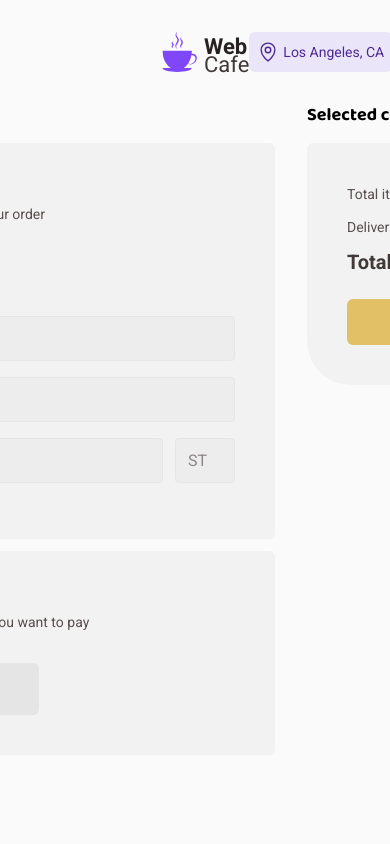
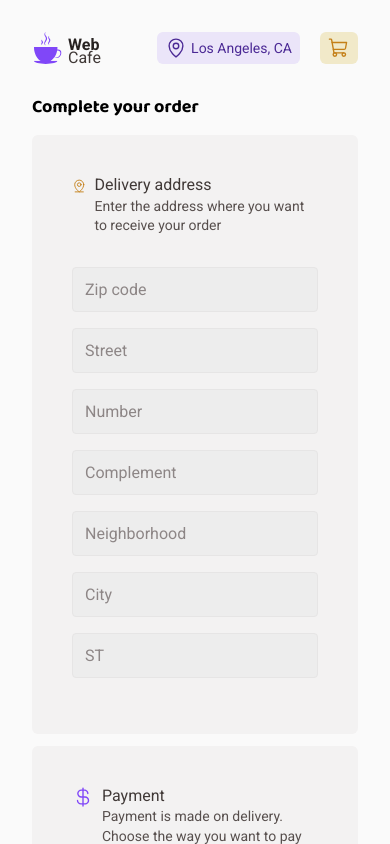
Before and after one commit to rauleffting/web-cafe, a React (Vite) app: page /checkout in a window 390 px wide. Built offline with nearby package versions, Linux system fonts and the light colour scheme.

Commit message:
fix responsiveness

```diff
--- a/src/components/Header/styles.ts
+++ b/src/components/Header/styles.ts
@@ -36,6 +36,23 @@ export const HeaderContainer = styled.header`
       font-size: 1.375rem;
       line-height: 50%;
     }
+
+    @media (max-width: 1186px) {
+      height: 2rem;
+
+      img {
+        height: 2rem;
+        width: 2rem;
+      }
+
+      p {
+        font-size: 1rem;
+      }
+
+      span {
+        font-size: 1rem;
+      }
+    }
   }
 `
 
@@ -66,6 +83,10 @@ export const LocationAndCart = styled.div`
       font-size: 0.875rem;
       line-height: 130%;
       color: ${(props) => props.theme['purple-700']};
+    }
+
+    @media (max-width: 1186px) {
+      height: 2rem;
     }
   }
 
@@ -102,6 +123,18 @@ export const LocationAndCart = styled.div`
       line-height: 130%;
       color: ${(props) => props.theme.white};
     }
+
+    @media (max-width: 1186px) {
+      height: 2rem;
+
+      p {
+        font-size: 1rem;
+      }
+
+      span {
+        font-size: 0.8rem;
+      }
+    }
   }
 
   .cart:hover {
--- a/src/layouts/DefaultLayout/styles.ts
+++ b/src/layouts/DefaultLayout/styles.ts
@@ -7,4 +7,10 @@ export const LayoutContainer = styled.div`
 
   background: ${(props) => props.theme['gray-100']};
   overflow: auto;
+
+  @media (max-width: 1186px) {
+    padding: 2rem;
+
+    overflow: auto;
+  }
 `
--- a/src/pages/Checkout/components/Cart/components/CoffeeItem/styles.ts
+++ b/src/pages/Checkout/components/Cart/components/CoffeeItem/styles.ts
@@ -2,6 +2,7 @@ import styled from 'styled-components'
 
 export const CoffeeItemContainer = styled.div`
   display: flex;
+  justify-content: space-between;
   padding-bottom: 1.5rem;
   border-bottom: 1px solid;
   border-bottom-color: ${(props) => props.theme['gray-400']};
@@ -67,6 +68,47 @@ export const CoffeeItemContainer = styled.div`
     font-size: 16px;
     line-height: 130%;
     color: ${(props) => props.theme['gray-700']};
+    white-space: nowrap;
+  }
+
+  @media (max-width: 1186px) {
+    .image {
+      width: 3rem;
+      height: 3rem;
+      margin-right: 1.25rem;
+    }
+
+    .name-quantity-remove-wrapper {
+      margin: 0;
+
+      > span {
+        font-size: 0.875rem;
+      }
+    }
+
+    .buttons-wrapper {
+      display: flex;
+      gap: 0.5rem;
+    }
+
+    .button-remove {
+      display: flex;
+      align-items: center;
+      justify-content: space-between;
+      gap: 0.25rem;
+      height: 2.375rem;
+      padding: 0 0.5rem;
+      border-radius: 6px;
+      background-color: ${(props) => props.theme['gray-400']};
+
+      > svg {
+        color: ${(props) => props.theme['purple-500']};
+      }
+
+      > span {
+        display: none;
+      }
+    }
   }
 `
 
--- a/src/pages/Checkout/components/Cart/styles.ts
+++ b/src/pages/Checkout/components/Cart/styles.ts
@@ -1,7 +1,7 @@
 import styled from 'styled-components'
 
 export const CartContainer = styled.div`
-  min-width: 28rem;
+  max-width: 40rem;
 
   .content {
     display: flex;
@@ -17,6 +17,9 @@ export const CartContainer = styled.div`
     display: flex;
     flex-direction: column;
     gap: 0.75rem;
+  }
+  @media (max-width: 1186px) {
+    width: 100%;
   }
 `
 
--- a/src/pages/Checkout/components/DeliveryForm/styles.ts
+++ b/src/pages/Checkout/components/DeliveryForm/styles.ts
@@ -87,7 +87,7 @@ export const InputsContainer = styled.div`
       }
 
       .state-input {
-        max-width: 3.75rem;
+        width: 3.75rem;
       }
     }
   }
@@ -138,4 +138,43 @@ export const InputsContainer = styled.div`
       border: 1px solid ${(props) => props.theme['purple-500']};
     }
   }
+
+  @media (max-width: 1186px) {
+    width: 100%;
+
+    .input-wrapper {
+      input {
+        width: 100%;
+      }
+
+      .number-complement-input-wrapper {
+        flex-direction: column;
+        gap: 0;
+
+        .complement-input {
+          width: 100%;
+        }
+      }
+
+      .neighborhood-city-state-input-wrapper {
+        flex-direction: column;
+        gap: 0;
+
+        input {
+          width: 100%;
+        }
+
+        .state-input {
+          width: 100%;
+        }
+      }
+    }
+
+    .payment-method-wrapper {
+      display: block;
+      label:first-child {
+        margin-bottom: 1rem;
+      }
+    }
+  }
 `
--- a/src/pages/Checkout/styles.ts
+++ b/src/pages/Checkout/styles.ts
@@ -18,4 +18,8 @@ export const CheckoutForm = styled.form`
   a {
     text-decoration: none;
   }
+
+  @media (max-width: 1186px) {
+    flex-direction: column;
+  }
 `
--- a/src/pages/Confirmation/styles.ts
+++ b/src/pages/Confirmation/styles.ts
@@ -61,4 +61,8 @@ export const Info = styled.div`
 
 export const TextContainer = styled.div``
 
-export const ImageContainer = styled.div``
+export const ImageContainer = styled.div`
+  @media (max-width: 1186px) {
+    display: none;
+  }
+`
--- a/src/pages/Home/components/Banner/styles.tsx
+++ b/src/pages/Home/components/Banner/styles.tsx
@@ -78,4 +78,31 @@ export const BannerContainer = styled.section`
       transform: translateX(0);
     }
   }
+
+  @media (max-width: 1186px) {
+    padding-bottom: 0;
+
+    h1 {
+      font-size: 2rem;
+    }
+
+    p {
+      font-size: 1rem;
+      margin-bottom: 1.5rem;
+    }
+
+    span {
+      font-size: 0.875rem;
+    }
+
+    .left-content-wrapper {
+      > div {
+        gap: 1.25rem;
+      }
+    }
+
+    .right-content-wrapper {
+      display: none;
+    }
+  }
 `
--- a/src/pages/Home/components/Section/styles.ts
+++ b/src/pages/Home/components/Section/styles.ts
@@ -33,6 +33,10 @@ export const SectionContainer = styled.section`
       font-size: 21;
     }
   }
+
+  @media (max-width: 768px) {
+    padding-top: 1rem;
+  }
 `
 
 export const List = styled.div`
@@ -40,4 +44,10 @@ export const List = styled.div`
   display: grid;
   grid-template-columns: repeat(auto-fit, minmax(18rem, 1fr));
   row-gap: 2.5rem;
+
+  @media (max-width: 768px) {
+    display: flex;
+    flex-direction: column;
+    align-items: center;
+  }
 `
--- a/src/pages/Home/styles.ts
+++ b/src/pages/Home/styles.ts
@@ -4,4 +4,8 @@ export const HomeContainer = styled.main`
   margin-top: 5.875rem;
   display: flex;
   flex-direction: column;
+
+  @media (max-width: 1186px) {
+    margin-top: 3.875rem;
+  }
 `
```
